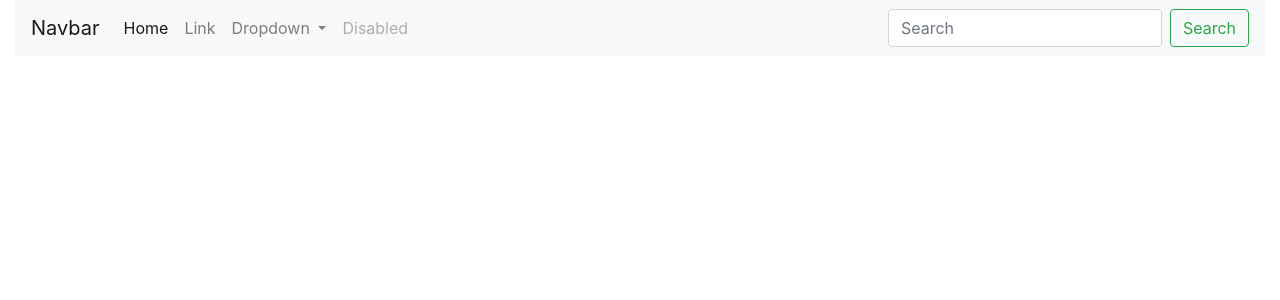
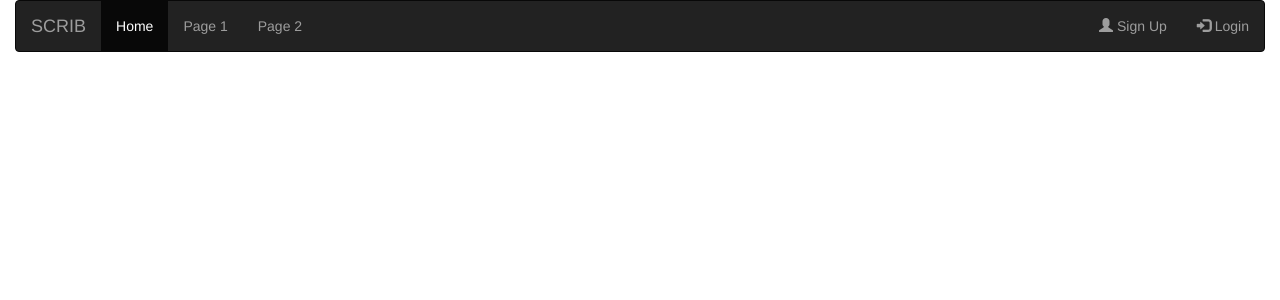
Before and after one commit to NguyenTuanVu2105/Scrib, a Django app: page / in a window 1280 px wide. Shown: the top 300 px of the page. Run offline with Django 3.2, Linux system fonts and the light colour scheme; some libraries are stand-ins or nearby versions.

Commit message:
Update Header

```diff
--- a/Scrib/settings.py
+++ b/Scrib/settings.py
@@ -44,12 +44,12 @@ INSTALLED_APPS = [
     'django.contrib.messages',
     'django.contrib.staticfiles',
 
-    'bootstrap4',
+    'bootstrap3',
     'bootstrap_datepicker_plus',
 
 ]
 
-BOOTSTRAP4 = {
+BOOTSTRAP3 = {
     'include_jquery': True,
 }
 
--- a/templates/layout/base.html
+++ b/templates/layout/base.html
@@ -1,4 +1,4 @@
-{% load bootstrap4 %}
+{% load bootstrap3 %}
 {% bootstrap_css %}
 {% bootstrap_javascript jquery='full' %}
 <!DOCTYPE html>
--- a/templates/layout/header.html
+++ b/templates/layout/header.html
@@ -1,35 +1,16 @@
-            <nav class="navbar navbar-expand-lg navbar-light bg-light">
-              <a class="navbar-brand" href="#">Navbar</a>
-              <button class="navbar-toggler" type="button" data-toggle="collapse" data-target="#navbarSupportedContent" aria-controls="navbarSupportedContent" aria-expanded="false" aria-label="Toggle navigation">
-                <span class="navbar-toggler-icon"></span>
-              </button>
-
-              <div class="collapse navbar-collapse" id="navbarSupportedContent">
-                <ul class="navbar-nav mr-auto">
-                  <li class="nav-item active">
-                    <a class="nav-link" href="#">Home <span class="sr-only">(current)</span></a>
-                  </li>
-                  <li class="nav-item">
-                    <a class="nav-link" href="#">Link</a>
-                  </li>
-                  <li class="nav-item dropdown">
-                    <a class="nav-link dropdown-toggle" href="#" id="navbarDropdown" role="button" data-toggle="dropdown" aria-haspopup="true" aria-expanded="false">
-                      Dropdown
-                    </a>
-                    <div class="dropdown-menu" aria-labelledby="navbarDropdown">
-                      <a class="dropdown-item" href="#">Action</a>
-                      <a class="dropdown-item" href="#">Another action</a>
-                      <div class="dropdown-divider"></div>
-                      <a class="dropdown-item" href="#">Something else here</a>
-                    </div>
-                  </li>
-                  <li class="nav-item">
-                    <a class="nav-link disabled" href="#" tabindex="-1" aria-disabled="true">Disabled</a>
-                  </li>
-                </ul>
-                <form class="form-inline my-2 my-lg-0">
-                  <input class="form-control mr-sm-2" type="search" placeholder="Search" aria-label="Search">
-                  <button class="btn btn-outline-success my-2 my-sm-0" type="submit">Search</button>
-                </form>
-              </div>
-            </nav>
+<nav class="navbar navbar-inverse">
+  <div class="container-fluid">
+    <div class="navbar-header">
+      <a class="navbar-brand" href="#">SCRIB</a>
+    </div>
+    <ul class="nav navbar-nav">
+      <li class="active"><a href="#">Home</a></li>
+      <li><a href="#">Page 1</a></li>
+      <li><a href="#">Page 2</a></li>
+    </ul>
+    <ul class="nav navbar-nav navbar-right">
+      <li><a href="#"><span class="glyphicon glyphicon-user"></span> Sign Up</a></li>
+      <li><a href="#"><span class="glyphicon glyphicon-log-in"></span> Login</a></li>
+    </ul>
+  </div>
+</nav>
```
